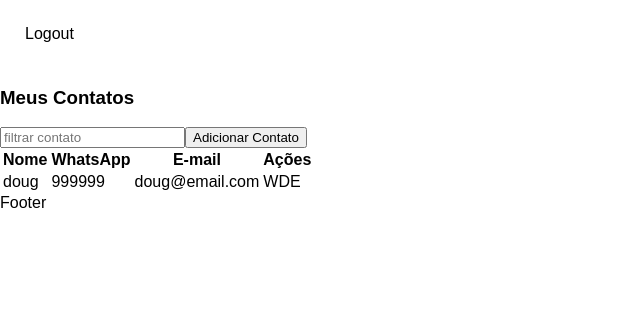
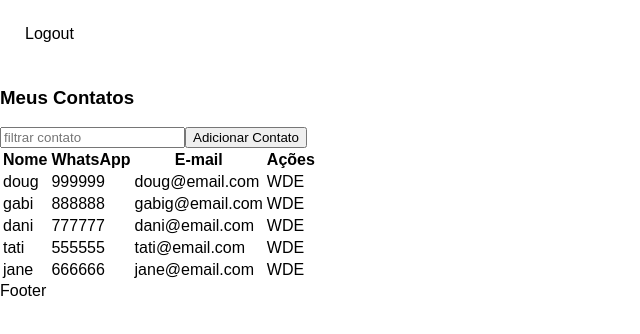
Before and after one commit to Doug77/contact-list, a React (Create React App) app in the folder src/frontend/: page /contacts in a window 1280 px wide. Shown: the top 334 px of the page, without its empty margins (0-640 px from the left). Built offline with nearby package versions, Linux system fonts and the light colour scheme.

Commit message:
feat: consome dados do context

```diff
--- a/src/frontend/src/pages/contacts/Contacts.jsx
+++ b/src/frontend/src/pages/contacts/Contacts.jsx
@@ -1,6 +1,10 @@
-import React from 'react';
+import React, { useContext } from 'react';
+
+import context from '../../context/context';
 
 export default function Contacts() {
+  const { contacts } = useContext(context);
+
   return (
     <div>
       <div>
@@ -19,12 +23,16 @@ export default function Contacts() {
             </tr>
           </tbody>
           <tbody>
-            <tr>
-              <td>doug</td>
-              <td>999999</td>
-              <td>doug@email.com</td>
-              <td>WDE</td>
-            </tr>
+            {
+              contacts.map((el) => (
+                <tr key={el.id}>
+                  <td>{el.nome}</td>
+                  <td>{el.numero}</td>
+                  <td>{el.email}</td>
+                  <td>WDE</td>
+                </tr>
+              ))
+            }
           </tbody>
         </table>
       </div>
```
